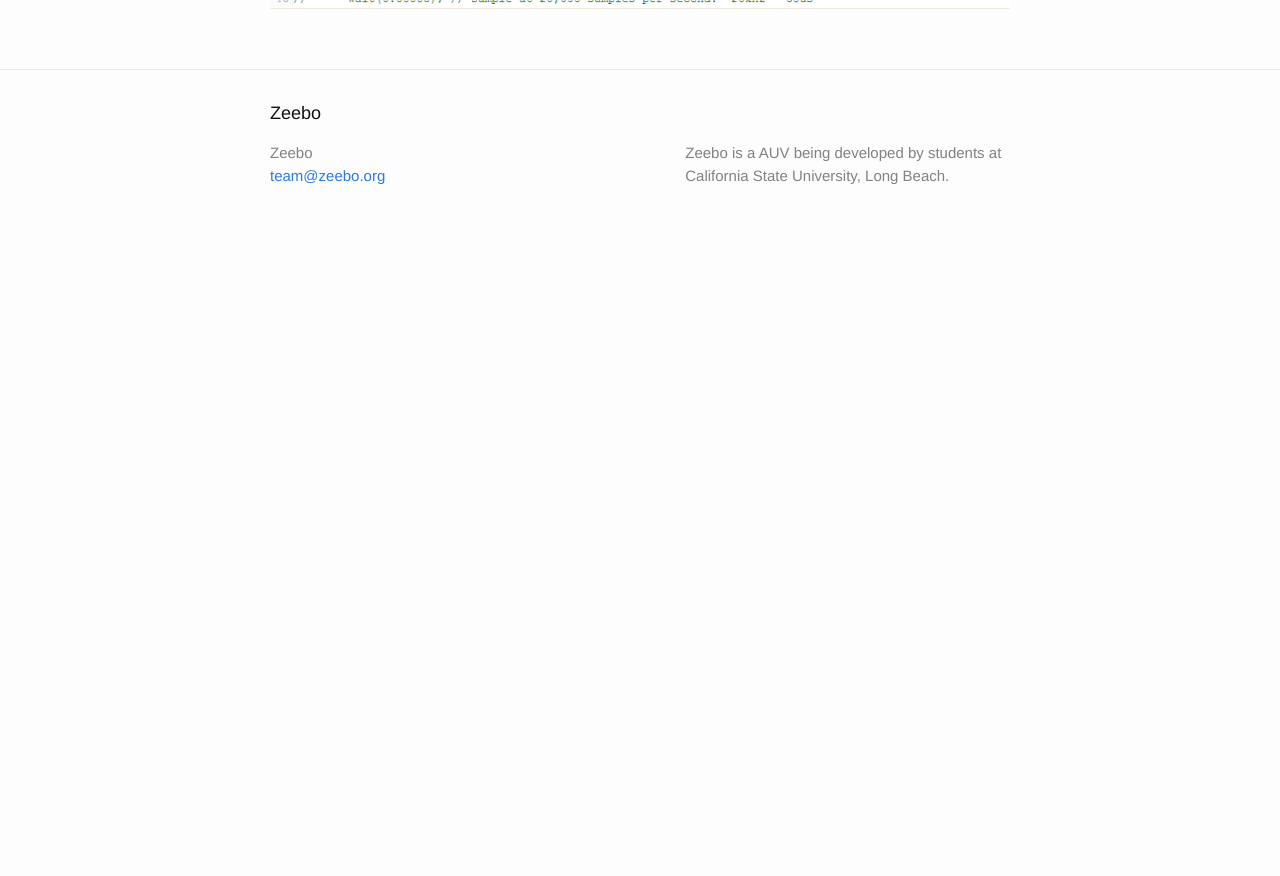
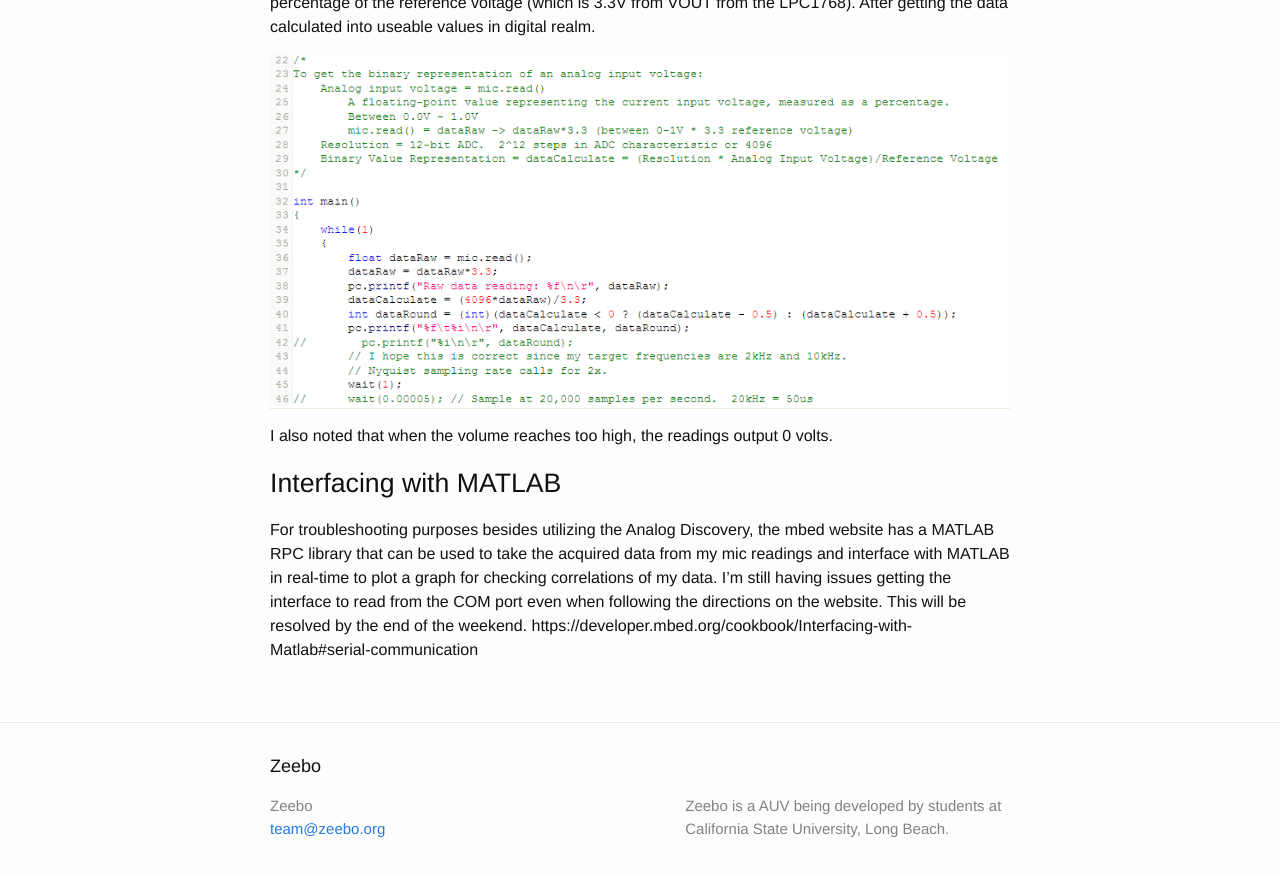
Before and after one commit to vartan/Xeebo, a Jekyll site: the page built from _posts/2015-03-06-weekly-report-7.md, in a window 1280 px wide and 900 px high, scrolled down 8517 px. Shown: the top 876 px of the window. Built offline with Jekyll 4.4.1, drawn with Linux system fonts in a browser that asks for light colours; comment, search, counter and statistics services are not loaded; before the commit the page ends 8764 px from its top, so only the background shows below that; some of the changed text lies outside the part shown.

Commit message:
matlab info

```diff
--- a/_posts/2015-03-06-weekly-report-7.md
+++ b/_posts/2015-03-06-weekly-report-7.md
@@ -91,6 +91,20 @@
 ---
 
 #Steven Le
+
+![Current Circuit](/images/am_circuit.jpg)
+
+##Microphone Input Readings
+
 ![Mic Raw Readings](/images/am_mic_raw.png)
+
+
 This week was dedicated to grab data from the microphone circuit through the analog signal.  After referencing from the LPC1768 datasheet and user manual, I was able to convert the measured AnalogIn signal to current voltage (~1.66V stabilized with some noise) and then to it's binary value representation with the 12-bit ADC.  AnalogIn signal is measured using the mic.read() function that measures a percentage of the reference voltage (which is 3.3V from VOUT from the LPC1768).  After getting the data calculated into useable values in digital realm.
-![Mic Code](/images/am_mic_read.png)
+
+![Mic Code](/images/am_mic_read.PNG)
+
+I also noted that when the volume reaches too high, the readings output 0 volts.
+
+##Interfacing with MATLAB
+For troubleshooting purposes besides utilizing the Analog Discovery, the mbed website has a MATLAB RPC library that can be used to take the acquired data from my mic readings and interface with MATLAB in real-time to plot a graph for checking correlations of my data.  I'm still having issues getting the interface to read from the COM port even when following the directions on the website.  This will be resolved by the end of the weekend.
+https://developer.mbed.org/cookbook/Interfacing-with-Matlab#serial-communication
```
Also changed, not shown: 1 other file.
